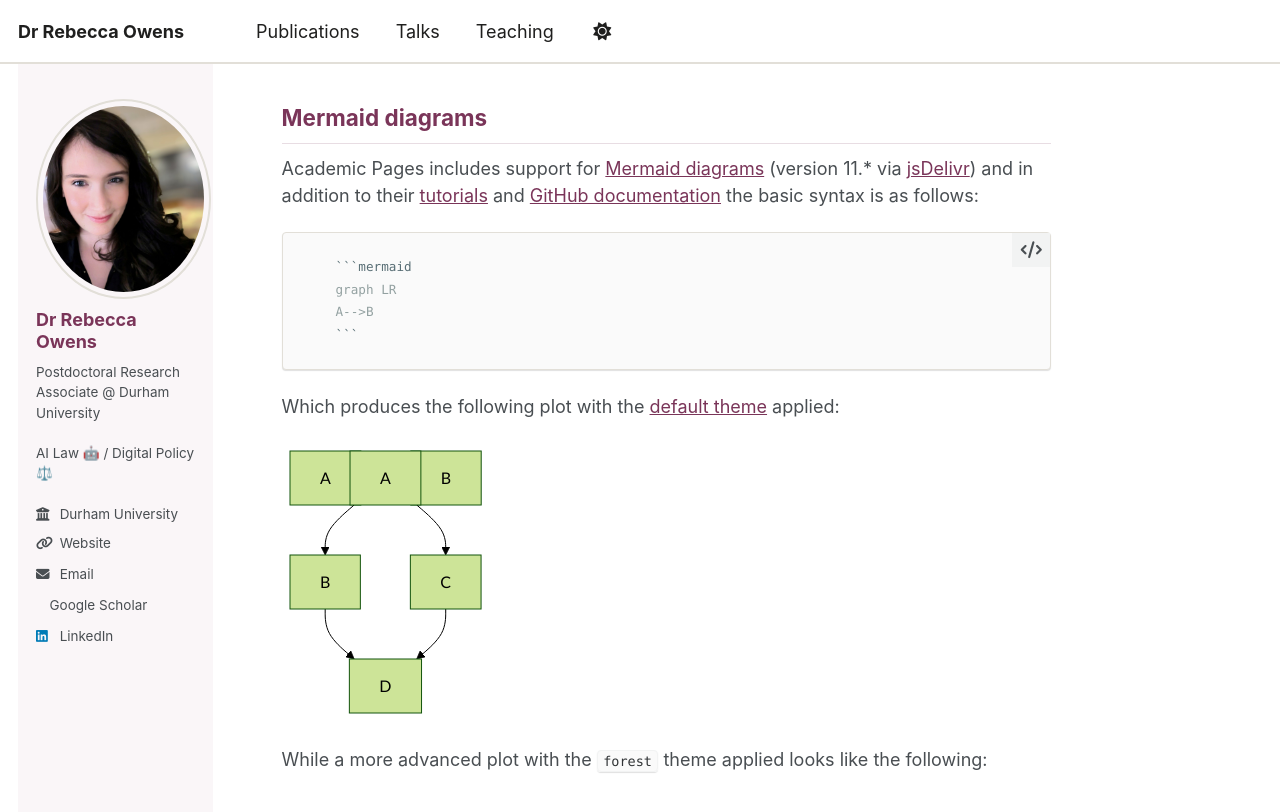
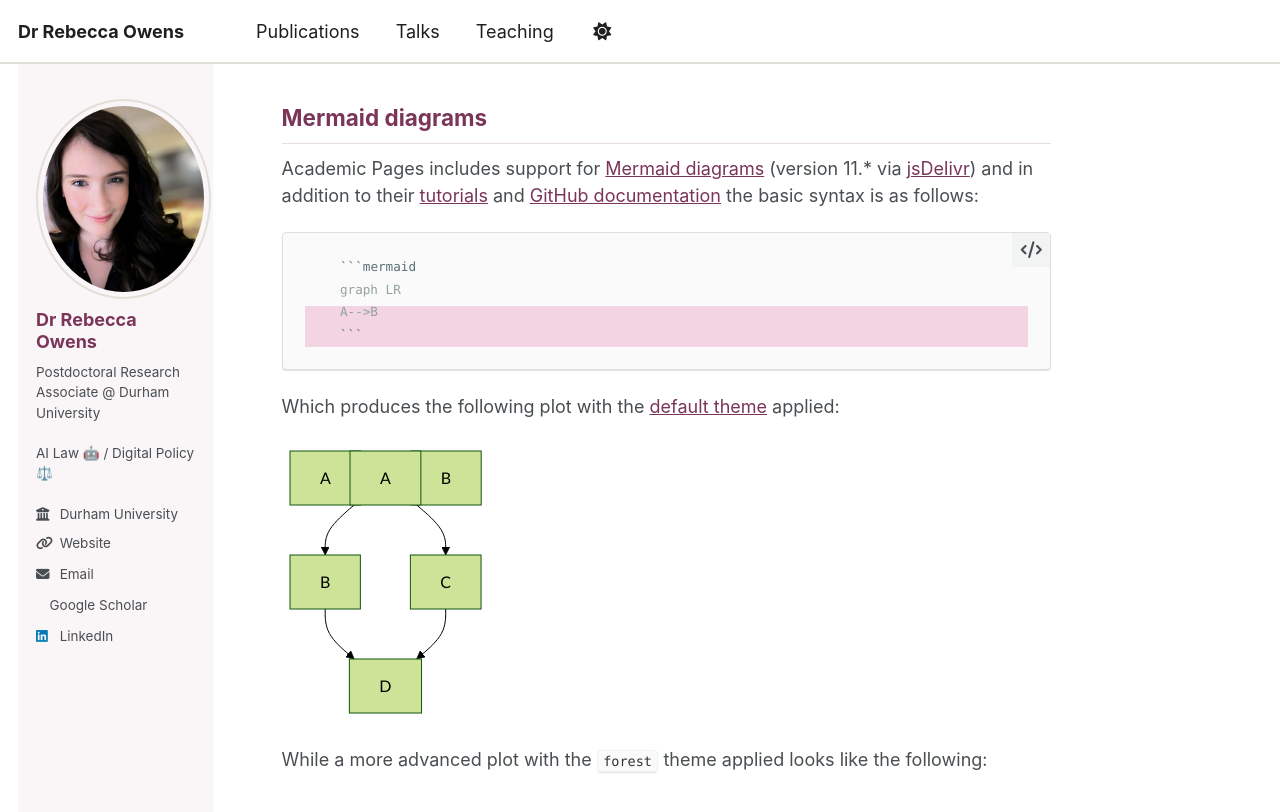
Before and after one commit to Rebecca-Owens/Rebecca-Owens.github.io, a Jekyll site: the page built from _pages/markdown.md, in a window 1280 px wide and 900 px high, scrolled down 1919 px. Shown: the top 812 px of the window. Built offline with Jekyll 4.4.1, drawn with Linux system fonts in a browser that asks for light colours; emoji names are drawn with the system emoji font; a style sheet for code colours, icons or effects is not loaded.

Commit message:
Add highlight class with gradient background

```diff
--- a/_includes/head/custom.html
+++ b/_includes/head/custom.html
@@ -97,4 +97,9 @@ a.site-title {
   object-position: center 30%;
   border-radius: 50%;
 }
+ .highlight {
+  background: linear-gradient(180deg, transparent 55%, #f3d4e2 55%);
+  padding: 0 0.15em;
+  font-weight: 500;
+}
 </style>
```
